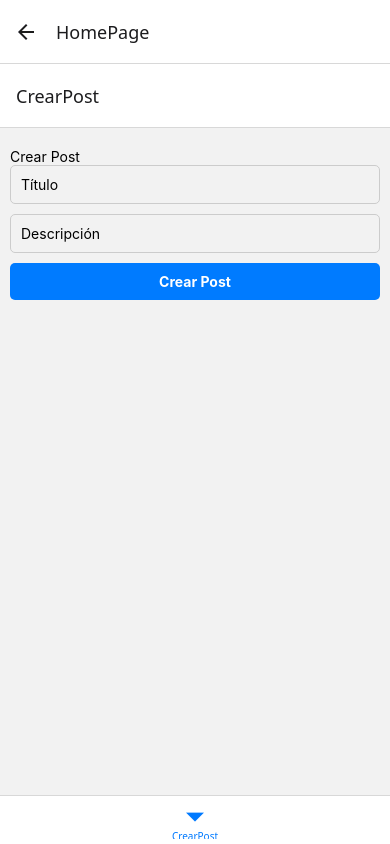
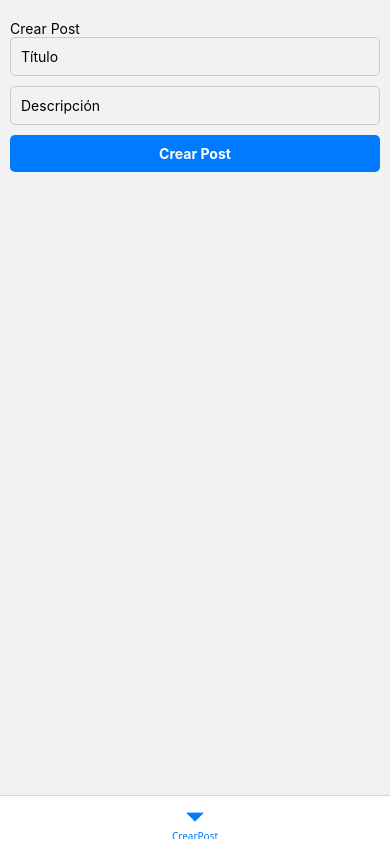
Before and after one commit to jrodriguezcancio/pi-parte2-Cancio-Nadinic, a React Native app: screen /HomePage in a window 390 px wide. Built offline with nearby package versions, Linux system fonts and the light colour scheme.

Commit message:
Hice options

```diff
--- a/App.js
+++ b/App.js
@@ -13,9 +13,9 @@ export default function App() {
   return (
    <NavigationContainer>
     <Stack.Navigator>
-      <Stack.Screen name="Login" component={Login}/>
-      <Stack.Screen name="Registrar" component={Registrar}/>
-      <Stack.Screen name="HomePage" component={HomeMenu}/>
+      <Stack.Screen name="Login" component={Login} options={{ headerShown: false }}/>
+      <Stack.Screen name="Registrar" component={Registrar} options={{ headerShown: false }}/>
+      <Stack.Screen name="HomePage" component={HomeMenu} options={{ headerShown: false }}/>
     </Stack.Navigator>
     </NavigationContainer>
   );
--- a/src/components/HomeMenu.js
+++ b/src/components/HomeMenu.js
@@ -8,7 +8,7 @@ const Tab = createBottomTabNavigator();
 function HomeMenu(){
     return(
         <Tab.Navigator>
-        <Tab.Screen name="CrearPost" component={CrearPost} />
+        <Tab.Screen name="CrearPost" component={CrearPost} options={{ headerShown: false }}/>
         </Tab.Navigator>
     )
 }
```
